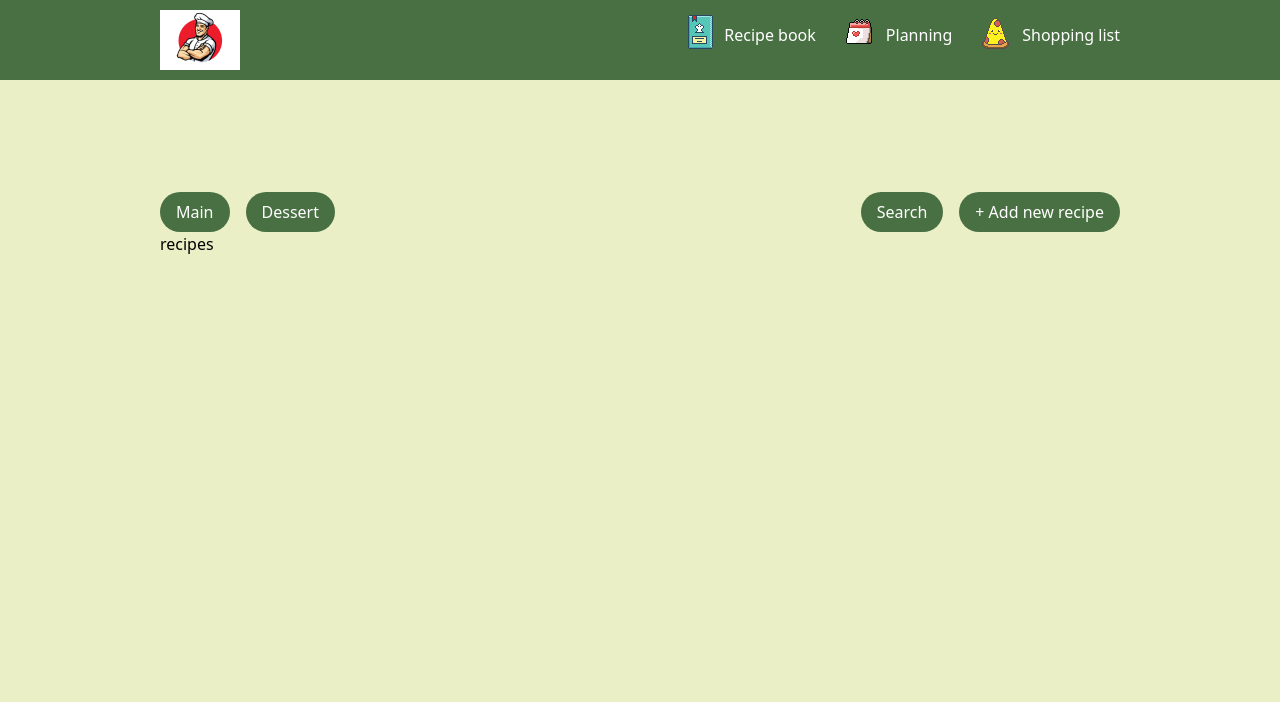
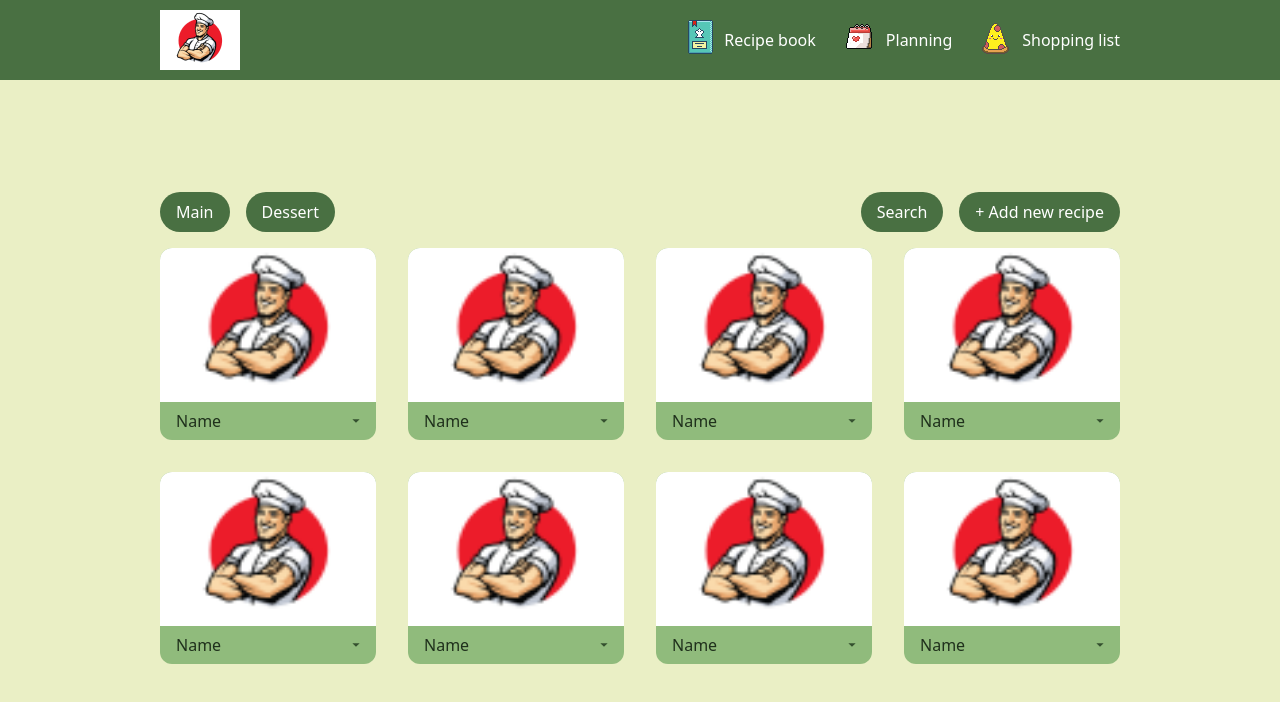
Before and after one commit to Zoomea/meal-planning-app, a React (Vite) app: page / in a window 1280 px wide. Shown: the top 702 px of the page. Built offline with nearby package versions, Linux system fonts and the light colour scheme.

Commit message:
add individual recipe component

```diff
--- a/src/App.tsx
+++ b/src/App.tsx
@@ -2,7 +2,7 @@ import { useState } from 'react'
 import { BrowserRouter, Routes, Route } from 'react-router-dom';
 import Layout from './layout';
 import Calendar from './calendar-view';
-import Recipe from './recipe-list';
+import Recipes from './recipe-list';
 import ShoppingList from './shopping-list';
 import NoPage from './no-page';
 import './index.css';
@@ -49,7 +49,7 @@ function App() {
     <BrowserRouter>
       <Routes>
         <Route path="/" element={<Layout />}>
-          <Route index element={< Recipe />} />
+          <Route index element={< Recipes />} />
           <Route path="calendar" element={<Calendar />} />
           <Route path="shoppingList" element={<ShoppingList />} />
           <Route path="*" element={<NoPage />} />
--- a/src/layout.tsx
+++ b/src/layout.tsx
@@ -9,7 +9,7 @@ const Layout = () => {
     return (
         <>
             <div className="navigation-bar bg-green-500 flex">
-                <nav className="w-3/4 flex justify-between mx-auto">
+                <nav className="w-3/4 flex justify-between mx-auto items-center">
                     <img id="site-logo" src={siteLogo} alt="site logo" />
                     <ul className="flex">
                         <li>
--- a/src/recipe-list.tsx
+++ b/src/recipe-list.tsx
@@ -1,4 +1,6 @@
-const Recipe = () => {
+import Recipe from './recipe.tsx';
+
+const Recipes = () => {
     return <div className="w-3/4 mx-auto">
         <div className="recipe-btns flex justify-between">
             <div className="recipe-btns-left flex">
@@ -10,9 +12,20 @@ const Recipe = () => {
                 <div className="bg-green-500 text-white py-2 px-4 rounded-full hover:bg-green-600">+ Add new recipe</div>
             </div>
         </div>
-        <div>recipes</div>
+        {/* get the data from backend and use map to show each one */}
+        <div className="w-full grid grid-cols-1 sm:grid-cols-3 md:grid-cols-4 gap-8 my-4">
+            <Recipe />
+            <Recipe />
+            <Recipe />
+            <Recipe />
+            <Recipe />
+            <Recipe />
+            <Recipe />
+            <Recipe />
+        </div>
+
     </div>
     ;
 };
 
-export default Recipe;
+export default Recipes;
--- /dev/null
+++ b/src/recipe.tsx
@@ -0,0 +1,14 @@
+import siteLogo from './assets/siteLogo.png';
+import downArrow from './assets/down-arrow.svg';
+
+const Recipe = () => {
+    return <div className="w-full h-48 bg-green-300 rounded-xl hover:shadow-md transition">
+        <img className="w-full h-4/5 rounded-t-xl" src={siteLogo} alt="recipe pic" />
+        <div className="mx-4 h-1/5 flex justify-between items-center text-green-700">
+            <div>Name</div>
+            <img className="w-2" src={downArrow} alt="down arrow" />
+        </div>
+    </div>
+}
+
+export default Recipe;
```
Also changed, not shown: src/assets/down-arrow.svg (added).
